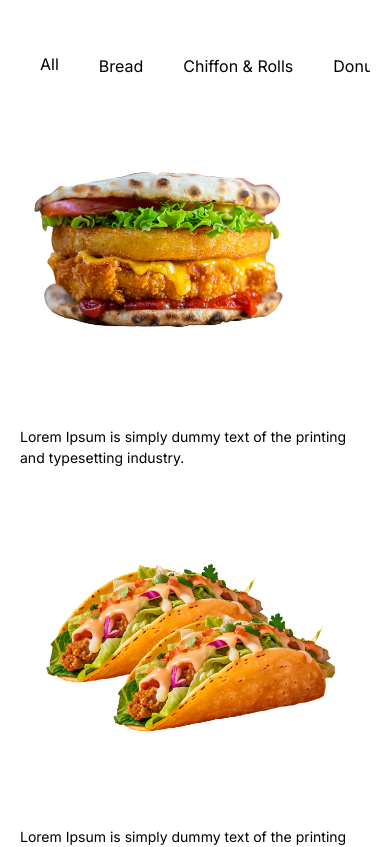
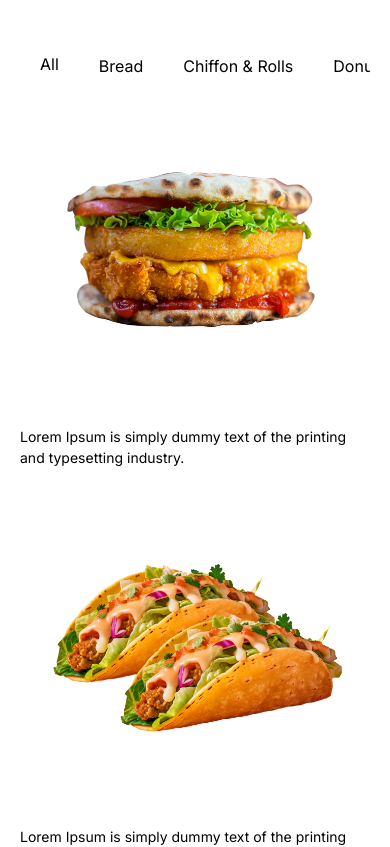
Before and after one commit to AsmaAlmarrikhi/Restaurant-Menu-Demo-Project, a Next.js app: page / in a window 390 px wide. Shown: the part 2340-3187 px from the top of the page. Built offline with nearby package versions, Linux system fonts and the light colour scheme.

Commit message:
UIDesign fixes for small screen

```diff
--- a/app/components/MenuItemCard.tsx
+++ b/app/components/MenuItemCard.tsx
@@ -10,7 +10,7 @@ interface Props {
 export const MenuItemCard = (prop: Props) => {
 let item = prop.item;
     return (
-        <div className="w-full h-auto lg: w-auto lg:h-[442px] flex flex-col  gap-[20px] p-[20p]">
+        <div className="w-full h-auto lg: w-auto lg:h-[442px] flex flex-col items-center gap-[20px] p-[20p]">
 
             <Image
                 src={`/images/menuImages/${item.imageName}.png`}
```
